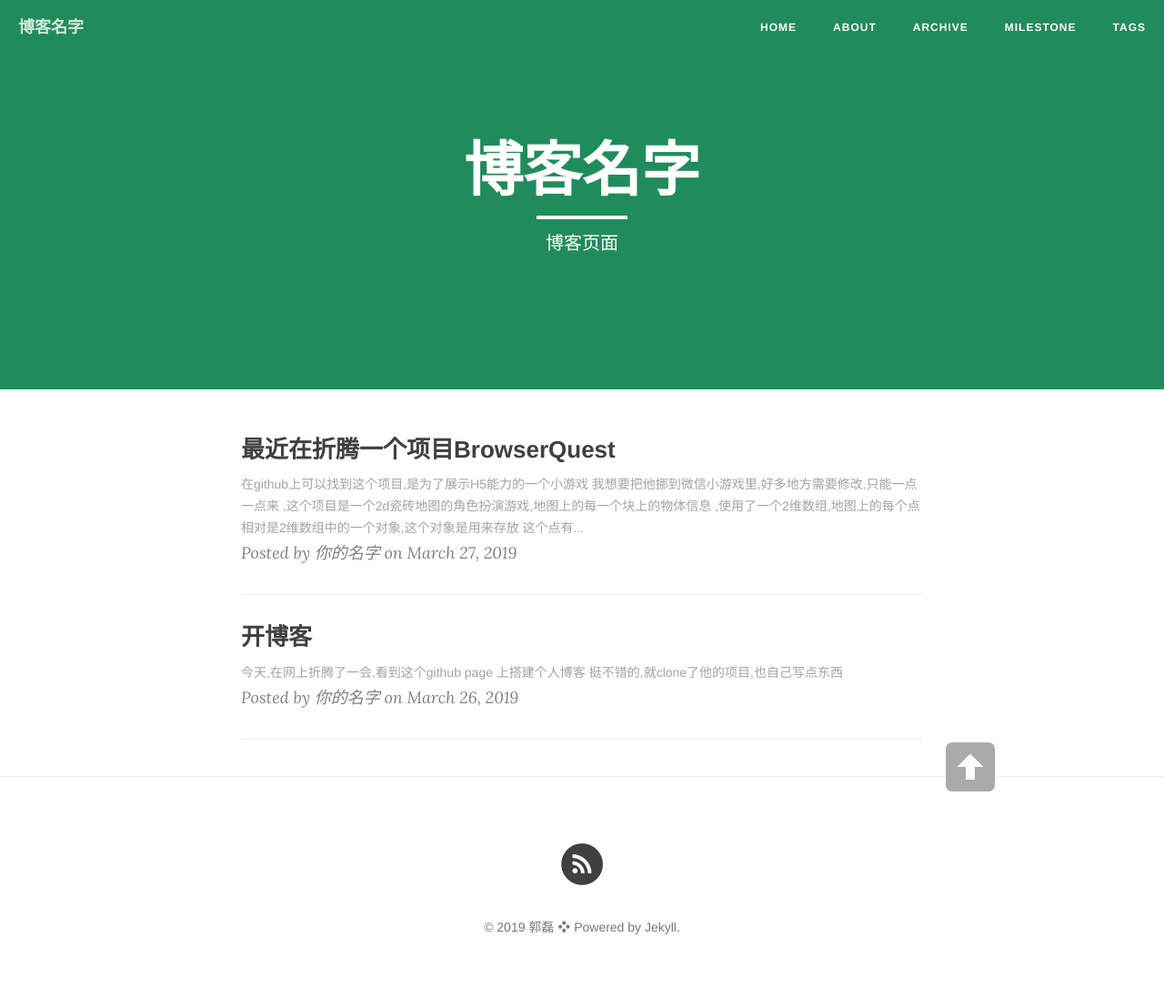
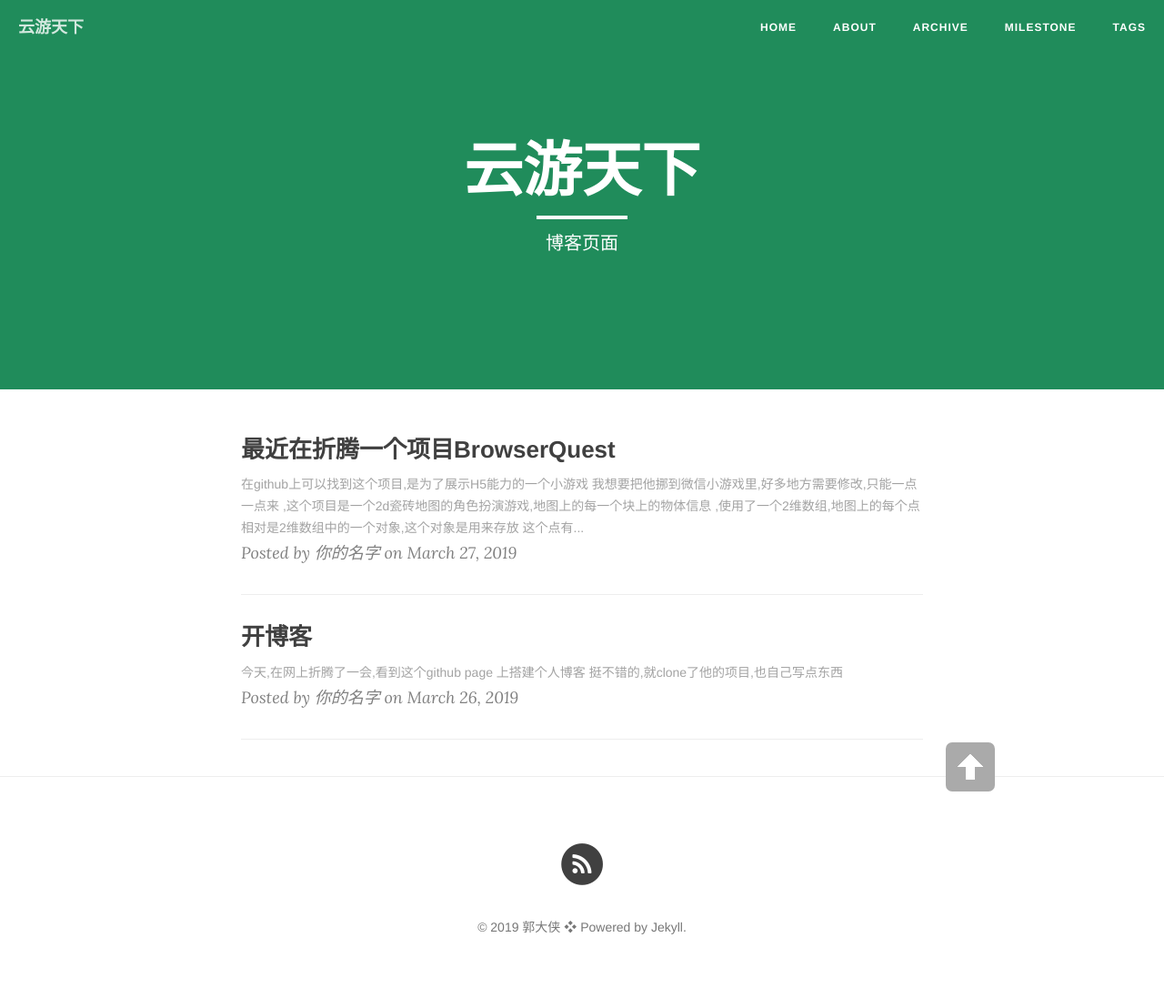
Before and after one commit to 958877748/958877748.github.io, a Jekyll site: the page built from index.html, in a window 1280 px wide. Shown: the whole page at 91% size. Built offline with Jekyll 4.4.1, drawn with Linux system fonts in a browser that asks for light colours; nearby versions of some CDN libraries; the list of posts is cut into pages by our own code.

Commit message:
修改配置

```diff
--- a/_config.yml
+++ b/_config.yml
@@ -1,5 +1,5 @@
 # Site settings
-title: 博客名字 # 你的博客名字，可以定义修订
+title: 云游天下 # 你的博客名字，可以定义修订
 header-img: "img/green.jpg"
 tagline: "cn"
 description: "主要是写给自己看的"  # 一句话描述你的博客
@@ -8,9 +8,9 @@
 
 # About/contact
 owner:
-  name: "郭磊" # 填写作者信息：名字
+  name: "郭大侠" # 填写作者信息：名字
   email: guolei1994@outlook.com # 填写作者信息：邮箱
-  bio: "你的博客描述" # 填写作者信息：博客描述
+  bio: "一些自我的认识与理解" # 填写作者信息：博客描述
 
 # Data
 gavatar: img/favicon.png # 浏览器地址栏小图标，可自定义更改
```
